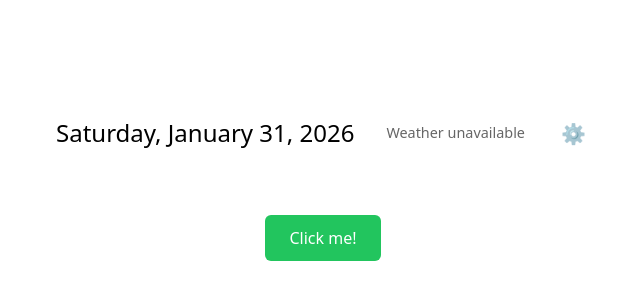
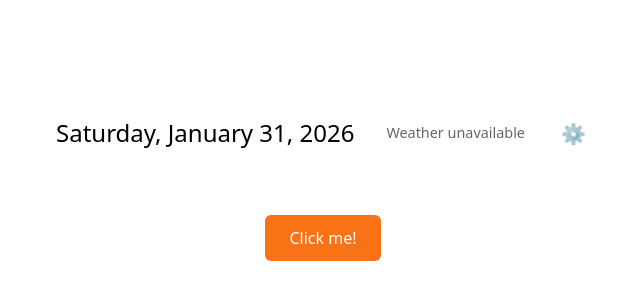
Before and after one commit to soft-nt/app1, a React (Vite) app: page / in a window 1280 px wide. Shown: the part 236-536 px from the top of the page, without its empty margins (317-957 px from the left). Built offline with nearby package versions, Linux system fonts and the light colour scheme; no server answers.

Commit message:
style(quick-001): change button color from green to orange
- Updated .button background-color from #22c55e to #f97316
- Button now displays with orange-500 color

```diff
--- a/src/App.css
+++ b/src/App.css
@@ -50,7 +50,7 @@
 }
 
 .button {
-  background-color: #22c55e;
+  background-color: #f97316;
   color: white;
   padding: 0.75rem 1.5rem;
   border: none;
```
